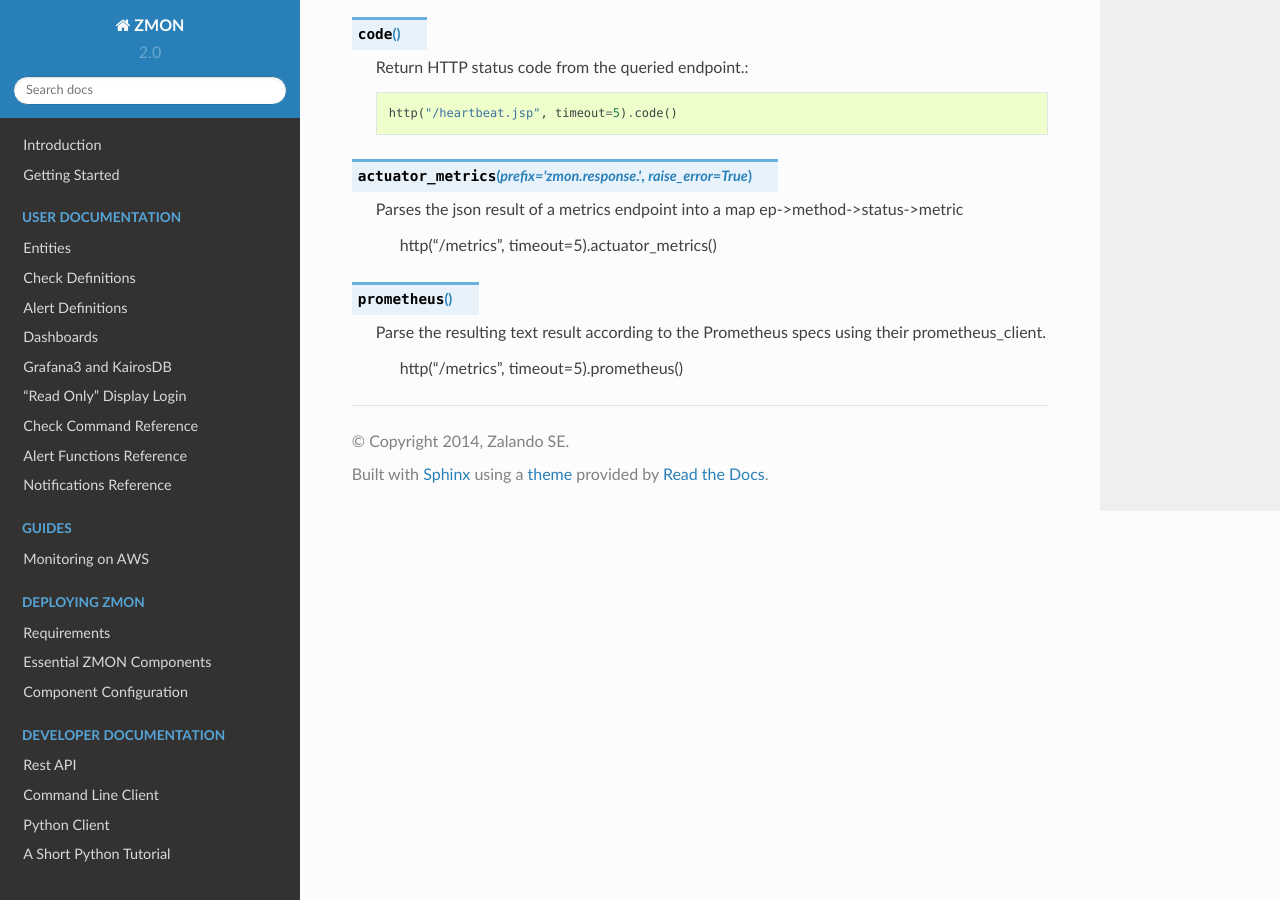
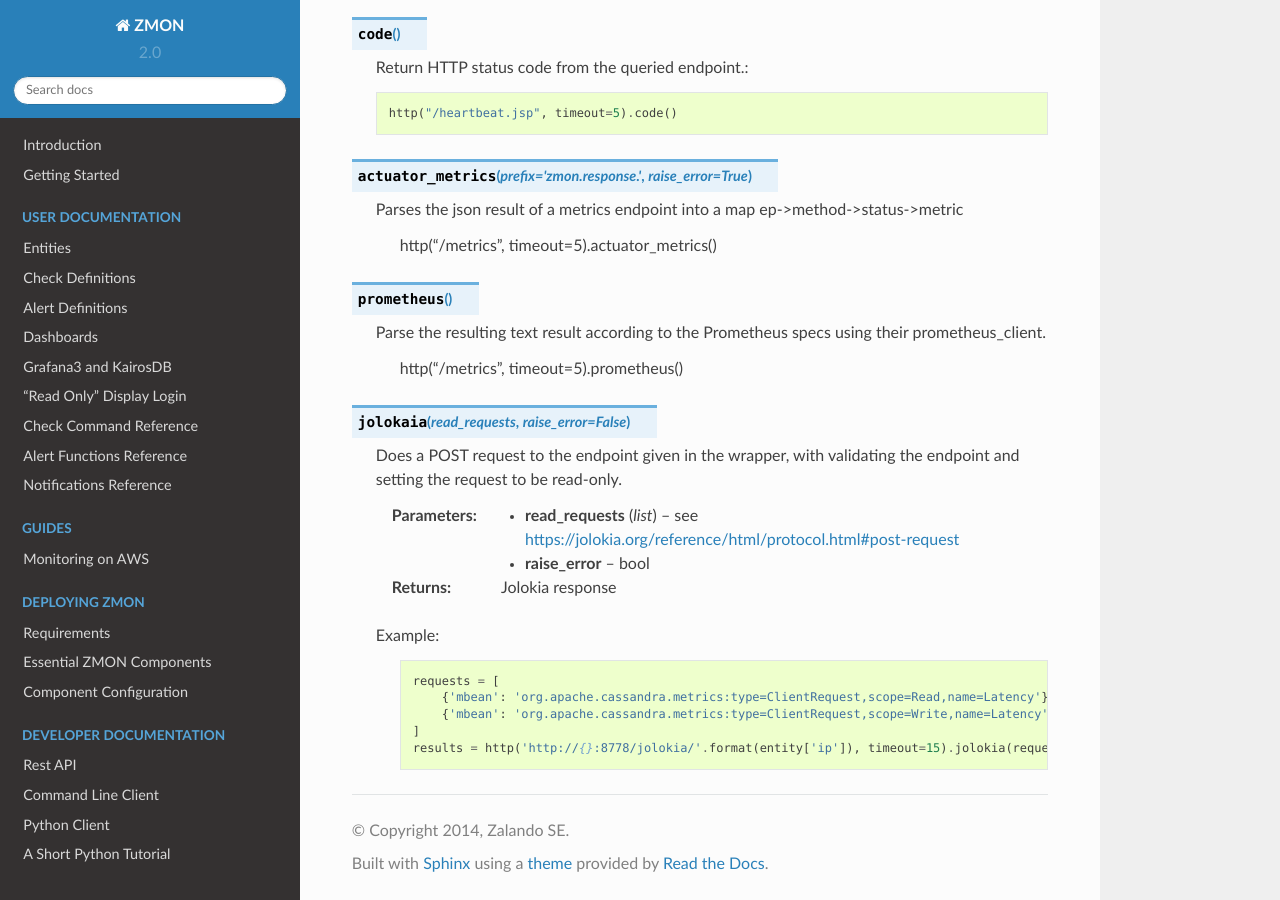
Before and after one commit to zalando-zmon/zmon-docs, a Sphinx documentation site: the page built from docs/user/check-ref/http_wrapper.rst, in a window 1280 px wide and 900 px high, scrolled down 2104 px. Built offline with Sphinx 7.4.7 and the Read the Docs theme 2.0.0, drawn with Linux system fonts in a browser that asks for light colours.

Commit message:
add documentation for jolokaia()
also: fix inconsistent headings warning in scalyr

```diff
--- a/docs/user/check-ref/http_wrapper.rst
+++ b/docs/user/check-ref/http_wrapper.rst
@@ -96,3 +96,25 @@ The object returned by the :py:func:`http` function provides methods: :py:meth:`
     Parse the resulting text result according to the Prometheus specs using their prometheus_client.
 
         http("/metrics", timeout=5).prometheus()
+
+.. _http-jolokaia:
+
+.. py:method:: jolokaia(read_requests, raise_error=False)
+
+    Does a POST request to the endpoint given in the wrapper, with validating the endpoint and setting
+    the request to be read-only.
+
+    :param read_requests: see https://jolokia.org/reference/html/protocol.html#post-request
+    :type read_requests: list
+    :param raise_error: bool
+    :return: Jolokia response
+
+    Example:
+
+        .. code-block:: python
+
+            requests = [
+                {'mbean': 'org.apache.cassandra.metrics:type=ClientRequest,scope=Read,name=Latency'},
+                {'mbean': 'org.apache.cassandra.metrics:type=ClientRequest,scope=Write,name=Latency'},
+            ]
+            results = http('http://{}:8778/jolokia/'.format(entity['ip']), timeout=15).jolokia(requests)
```
